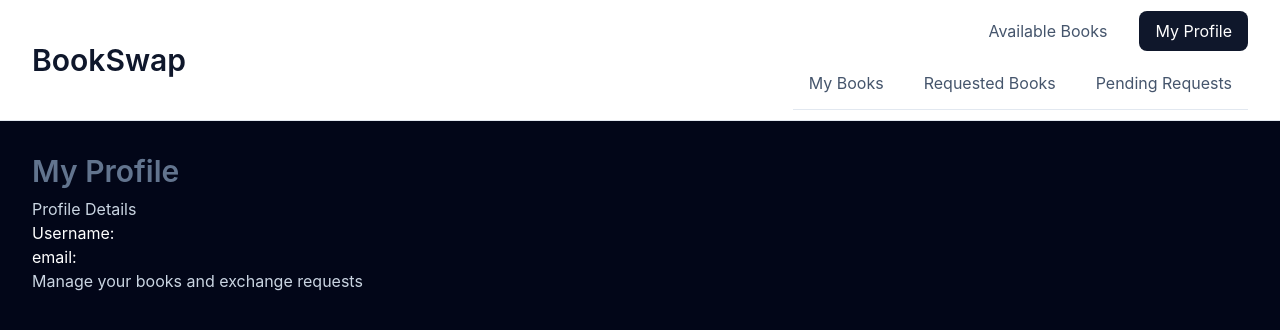
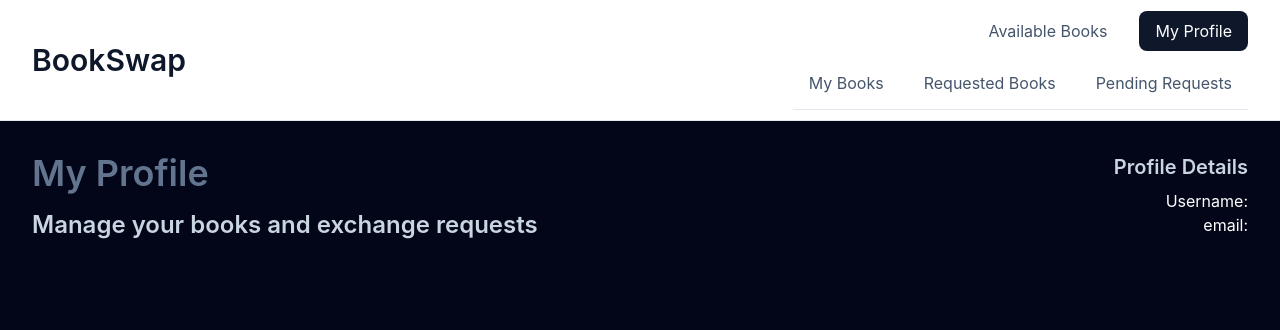
Before and after one commit to mfdigug/phase-4-project-client, a React (Vite) app: page /userprofile in a window 1280 px wide. Shown: the top 330 px of the page. Built offline with nearby package versions, Linux system fonts and the light colour scheme; no server answers.

Commit message:
added styling to UserProfile headings

```diff
--- a/src/MyBooks.jsx
+++ b/src/MyBooks.jsx
@@ -7,7 +7,7 @@ const MyBooks = () => {
 
   return (
     <div>
-      <h2>My Books</h2>
+      <h2 className="text-3xl font-semibold text-slate-500 mb-6">My Books</h2>
 
       <div className="grid grid-cols-1 sm:grid-cols-2 lg:grid-cols-3 xl:grid-cols-4 gap-6">
         {currentUser?.book_copies?.map((book) => (
--- a/src/PendingRequests.jsx
+++ b/src/PendingRequests.jsx
@@ -2,35 +2,33 @@ import { useEffect, useContext, useState } from "react";
 import { UserContext } from "./App";
 import RequestCard from "./RequestCard";
 
-
 const PendingRequests = () => {
-
-  const currentUser = useContext(UserContext)
-  const [pendingRequests, setPendingRequests] = useState([])
+  const currentUser = useContext(UserContext);
+  const [pendingRequests, setPendingRequests] = useState([]);
 
   useEffect(() => {
-    if(!currentUser?.id) return;
+    if (!currentUser?.id) return;
     fetch(`/api/users/${currentUser.id}/pending_requests`)
       .then((r) => r.json())
-    .then((data) => setPendingRequests(data))
-  }, [currentUser])
-
+      .then((data) => setPendingRequests(data));
+  }, [currentUser]);
 
   return (
     <div>
-      <h2>PendingRequests</h2>
+      <h2 className="text-3xl font-semibold text-slate-500 mb-6">
+        Pending Requests
+      </h2>
       <ul>
         {pendingRequests?.length > 0 ? (
           pendingRequests?.map((pending) => (
-          <RequestCard key={pending.id} requestObj={pending}/>
+            <RequestCard key={pending.id} requestObj={pending} />
           ))
         ) : (
           <p> No requests for approval</p>
         )}
       </ul>
-
     </div>
-  )
+  );
 };
 
 export default PendingRequests;
--- a/src/RequestCard.jsx
+++ b/src/RequestCard.jsx
@@ -1,17 +1,16 @@
 import React from "react";
 
 const RequestCard = ({ requestObj }) => {
-  //  const formatDate = (dateString: string) => {
-  //   const date = new Date(dateString);
-  //   return date.toLocaleDateString("en-AU", {
-  //     day: "numeric",
-  //     month: "short",
-  //     year: "numeric"
-  //   })
-  //  }
+  const formatDate = (dateString) => {
+    return new Date(dateString).toLocaleDateString("en-AU", {
+      day: "numeric",
+      month: "short",
+      year: "numeric",
+    });
+  };
 
   return (
-    <div className="bg-[#8db0b0] rounded-lg border border-slate-200 p-4 hover:shadow-md transition-shadow">
+    <div className="bg-[#8db0b0] rounded-lg border border-slate-200 mb-4 p-4 hover:shadow-md transition-shadow">
       <div className="flex gap-4 mb-2">
         <div className="w-20 h-28 flex-shrink-0 rounded overflow-hidden bg-slate-100">
           <img
@@ -37,7 +36,11 @@ const RequestCard = ({ requestObj }) => {
         <div className="flex items-center gap-2 text-slate-600 mb-3">
           <p>
             Requested by:{" "}
-            <span className="font-medium">{requestObj.requester.username}</span>
+            <span className="font-medium">{requestObj.requester.username}</span>{" "}
+            on:{" "}
+            <span className="font-medium">
+              {formatDate(requestObj.created_at)}
+            </span>
           </p>
         </div>
       </div>
--- a/src/RequestedBooks.jsx
+++ b/src/RequestedBooks.jsx
@@ -7,7 +7,9 @@ const RequestedBooks = () => {
 
   return (
     <div>
-      <h2> Requested Books</h2>
+      <h2 className="text-3xl font-semibold text-slate-500 mb-6">
+        Requested Books
+      </h2>
 
       <div className="grid grid-cols-1 sm:grid-cols-2 lg:grid-cols-3 xl:grid-cols-4 gap-6">
         {currentUser?.book_requests?.length > 0 ? (
--- a/src/UserProfile.jsx
+++ b/src/UserProfile.jsx
@@ -1,24 +1,39 @@
 import { useContext } from "react";
-import { UserContext } from "./App"
+import { UserContext } from "./App";
 import { Routes, Route } from "react-router-dom";
 import MyBooks from "./MyBooks";
 import RequestedBooks from "./RequestedBooks";
 import PendingRequests from "./PendingRequests";
 
 const UserProfile = () => {
-
-  const currentUser = useContext(UserContext)
+  const currentUser = useContext(UserContext);
 
   return (
     <div>
       <div className="max-w-7xl mx-auto px-4 sm:px-6 lg:px-8 mb-8 mt-8">
-            <h2 className="text-3xl font-semibold text-slate-500 mb-2">
+        <div className="flex flex-col md:flex-row md:justify-between md:items-start mb-8">
+          <div>
+            <h2 className="text-4xl font-semibold text-slate-500 mb-4">
               My Profile
             </h2>
-            <p className="text-slate-300">Profile Details</p>
-            <p>Username: { currentUser?.username }</p>
-            <p>email: { currentUser?.email }</p>
-            <p className="text-slate-300">Manage your books and exchange requests</p>
+            <p className="text-2xl font-semibold text-slate-300 mt-4 mb-8">
+              Manage your books and exchange requests
+            </p>
+          </div>
+
+          <div className="text-right">
+            <p className="text-xl font-semibold text-slate-300 mb-2">
+              Profile Details
+            </p>
+            <p>
+              Username:{" "}
+              <span className="font-medium mb-2">{currentUser?.username}</span>
+            </p>
+            <p>
+              email: <span className="font-medium">{currentUser?.email}</span>
+            </p>
+          </div>
+        </div>
 
         <Routes>
           <Route path="mybooks" element={<MyBooks />} />
```
Lines whose indentation alone changed are shown as unchanged.
